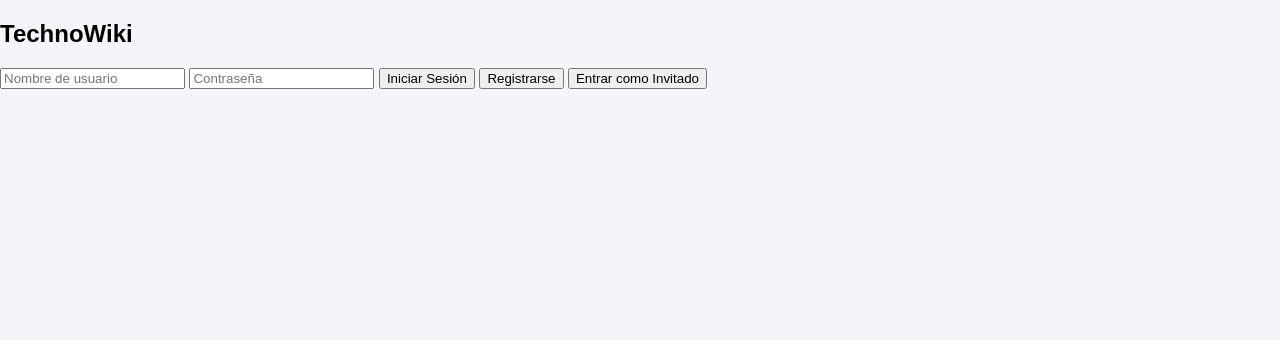
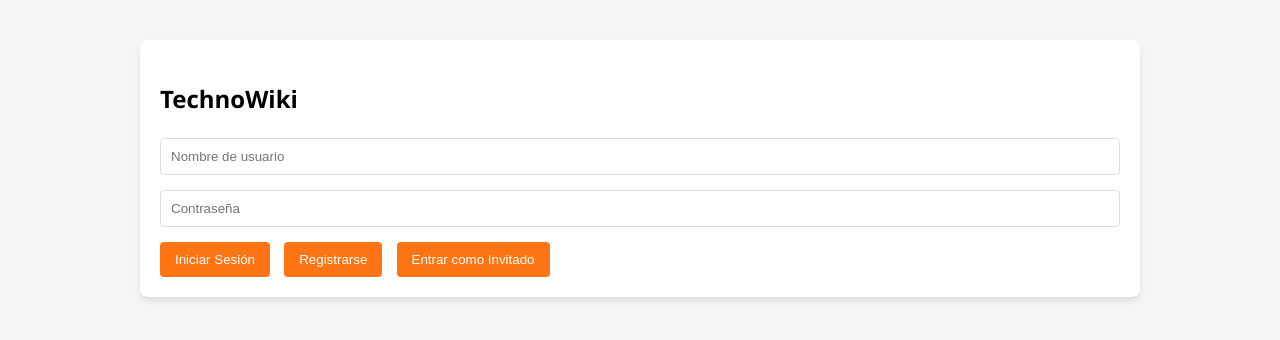
Before and after one commit to pgsystems/pgsystems.github.io, a PHP site: page / in a window 1280 px wide. Shown: the top 340 px of the page. Run offline with PHP 8.4, Linux system fonts and the light colour scheme.

Commit message:
Update styles.css

```diff
--- a/styles.css
+++ b/styles.css
@@ -1,45 +1,44 @@
-/* styles.css */
-
 body {
-    font-family: Arial, sans-serif;
-    background-color: #f4f4f9;
-    margin: 0;
-    padding: 0;
+    font-family: 'Segoe UI', Tahoma, Geneva, Verdana, sans-serif;
+    max-width: 1000px;
+    margin: 0 auto;
+    padding: 20px;
+    background-color: #f6f6f6;
+    line-height: 1.6;
 }
 
-header {
-    background-color: #3366cc;
-    color: white;
-    padding: 15px 20px;
-    text-align: center;
+#loginContainer, #editorSection, #adminPanel, #searchSection, #createSection {
+    background-color: white;
+    border-radius: 8px;
+    box-shadow: 0 4px 6px rgba(0,0,0,0.1);
+    padding: 20px;
+    margin-top: 20px;
 }
 
-header button {
-    margin: 0 5px;
-    padding: 10px 15px;
-    border: none;
-    background-color: #254ea0;
-    color: white;
-    border-radius: 5px;
-    cursor: pointer;
+input, textarea, select {
+    width: 100%;
+    padding: 10px;
+    margin-bottom: 15px;
+    border: 1px solid #ddd;
+    border-radius: 4px;
+    box-sizing: border-box;
 }
 
-header button:hover {
-    background-color: #1a3870;
+.button {
+    background-color: #ff7514;
+    color: white;
+    border: none;
+    padding: 10px 15px;
+    border-radius: 4px;
+    cursor: pointer;
+    margin-right: 10px;
 }
 
-main {
-    padding: 20px;
+.button:hover {
+    background-color: #ff7000;
 }
 
-.hidden {
-    display: none;
+.error {
+    color: red;
+    margin-bottom: 15px;
 }
-
-section {
-    background-color: white;
-    padding: 20px;
-    border-radius: 5px;
-    box-shadow: 0 2px 5px rgba(0, 0, 0, 0.1);
-    margin-bottom: 20px;
-}
```
